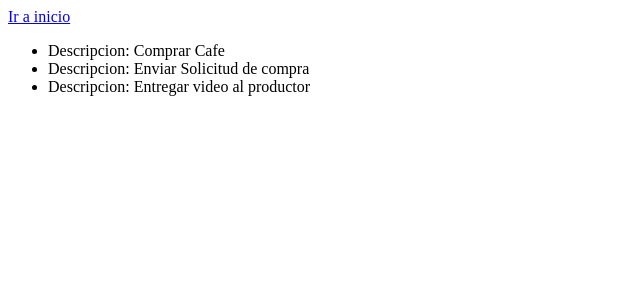
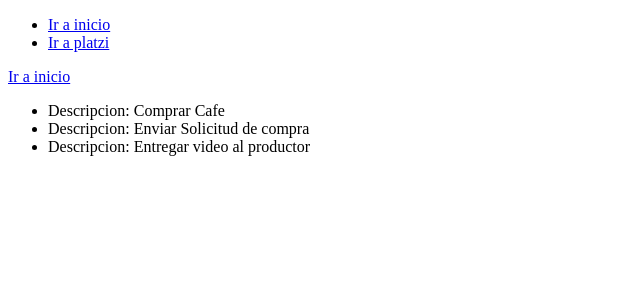
Before and after one commit to Anfercode/Curso_Flask, a Flask app: page /hello in a window 1280 px wide. Shown: the top 300 px of the page, without its empty margins (0-640 px from the left). Run offline with Flask 2, Linux system fonts and the light colour scheme.

Commit message:
Se adiciona el include de el navbar

```diff
--- a/templates/base.html
+++ b/templates/base.html
@@ -9,6 +9,9 @@
         </title>
     </head>
     <body>
+        <header>
+            {% include 'navbar.html' %}
+        </header>
         {% block content %}
         {% endblock %}
     </body>
--- /dev/null
+++ b/templates/navbar.html
@@ -0,0 +1,6 @@
+<nav>
+    <ul>
+        <li><a href="{{ url_for('index') }}"> Ir a inicio</a></li>
+        <li><a href="https://platzi.com" target="_blank">Ir a platzi</a></li>
+    </ul>
+</nav>
```
